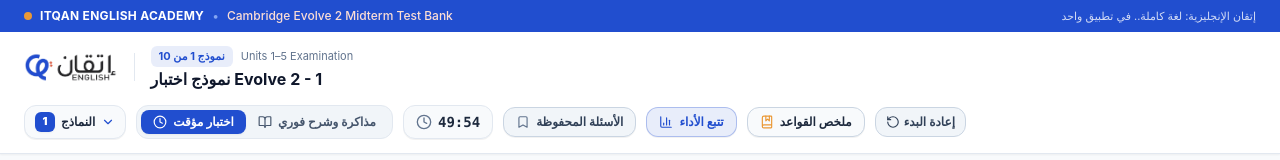
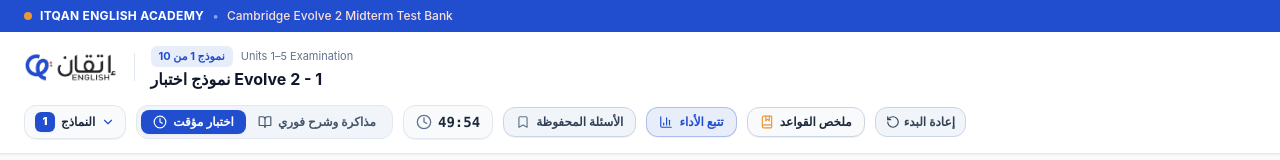
Before and after one commit to itqanenglishsa/evovle2-mid, a React (Vite) app: page / in a window 1280 px wide. Shown: the top 160 px of the page. Built offline with nearby package versions, Linux system fonts and the light colour scheme.

Commit message:
Remove Arabic text from Header component
Removed Arabic text from the header component.

```diff
--- a/src/components/Header.tsx
+++ b/src/components/Header.tsx
@@ -77,7 +77,7 @@
             <span className="text-[#fcded6] font-medium hidden sm:inline">Cambridge Evolve 2 Midterm Test Bank</span>
           </div>
           <div className="flex items-center gap-3">
-            <span className="text-white/80 text-[11px]">إتقان الإنجليزية: لغة كاملة.. في تطبيق واحد</span>
+            <span className="text-white/80 text-[11px]"></span>
           </div>
         </div>
       </div>
```
